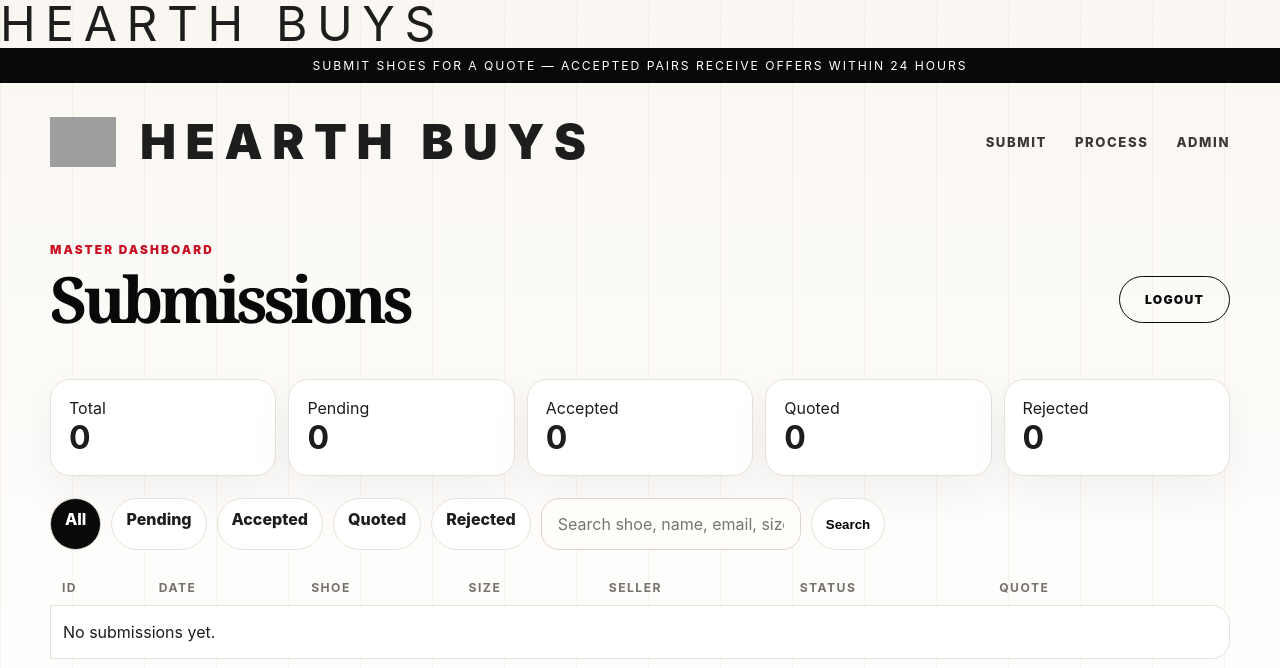
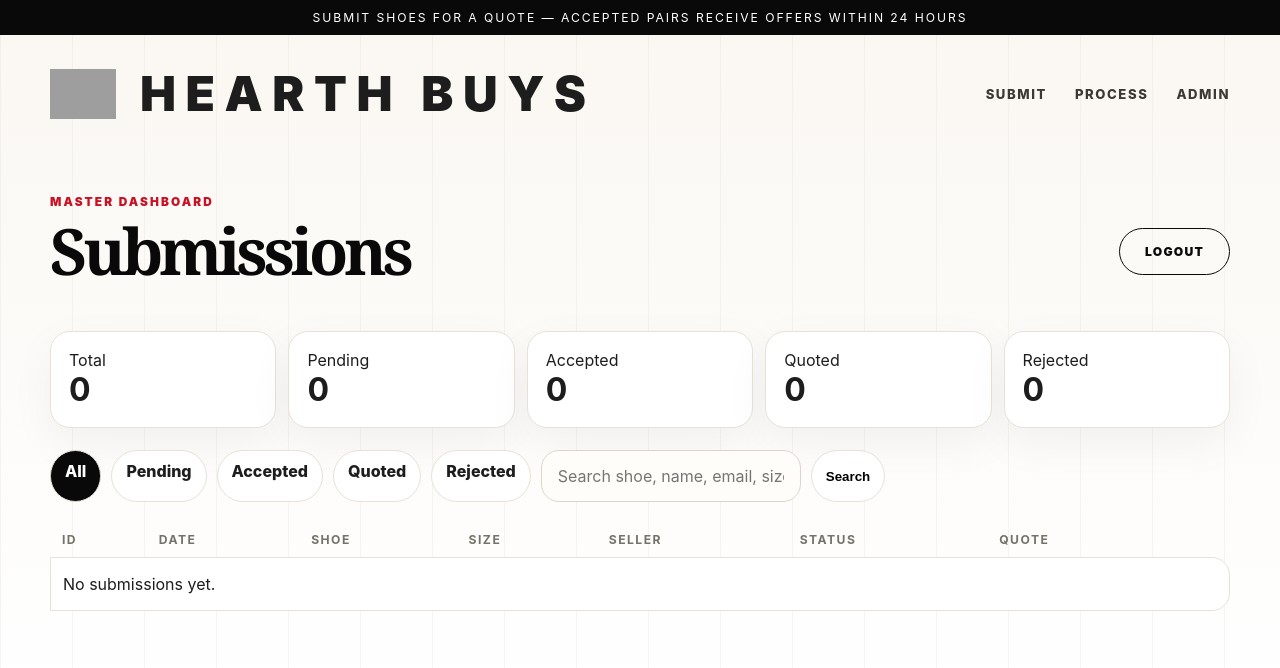
Before and after one commit to JordanBuys/jordan-buys, a Flask app: page /admin in a window 1280 px wide. Shown: the top 668 px of the page. Run offline with Flask 3, Linux system fonts and the light colour scheme; the visitor is signed in with stand-in values (Sample User, id 1); data that the repository does not hold is empty; grey boxes are pictures that could not be loaded.

Commit message:
Update base.html

```diff
--- a/templates/base.html
+++ b/templates/base.html
@@ -4,7 +4,6 @@
 <head>
   <meta charset="utf-8">
   <meta name="viewport" content="width=device-width,initial-scale=1">
-  <span class="brand-name">HEARTH BUYS</span>
   <link rel="stylesheet" href="{{ url_for('static', filename='styles.css') }}">
 </head>
 <body>
```
